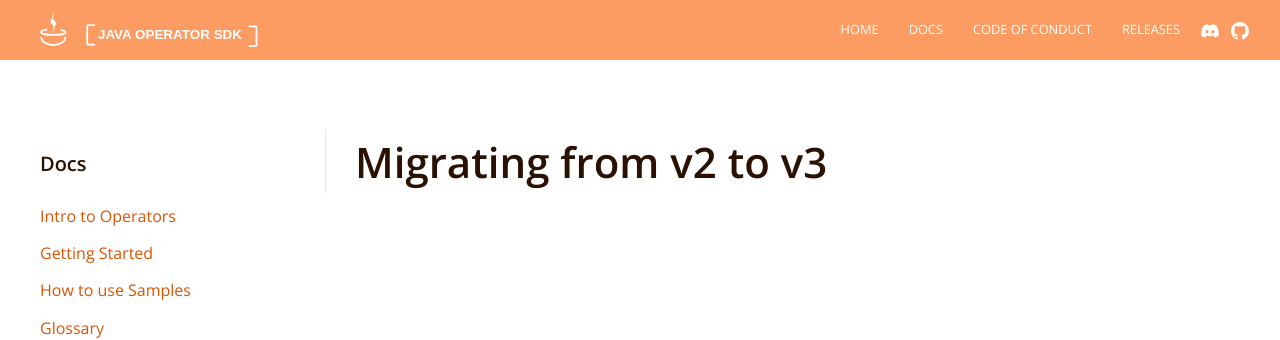
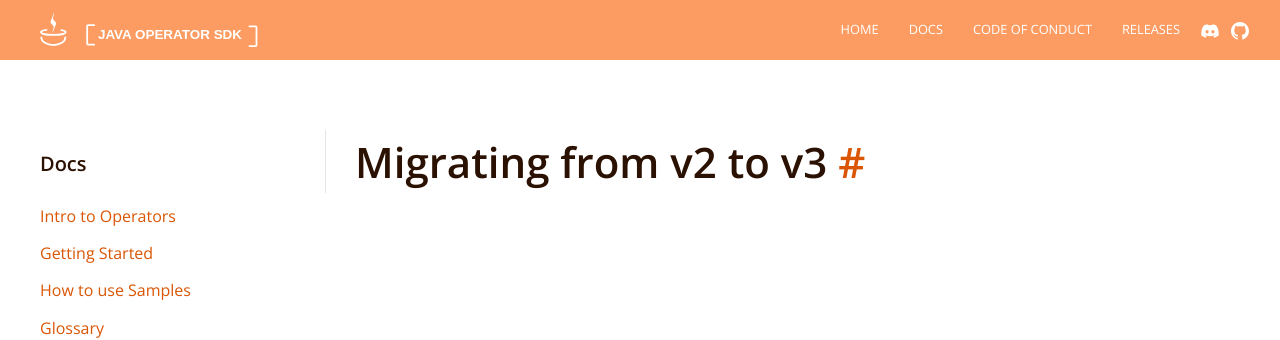
Before and after one commit to operator-framework/java-operator-sdk, a Jekyll site: the page built from docs/documentation/v3-migration.md, in a window 1280 px wide. Shown: the top 340 px of the page. Built offline with Jekyll 4.4.1, drawn with Linux system fonts in a browser that asks for light colours; nearby versions of some CDN libraries.

Commit message:
docs: use anchor headings

```diff
--- /dev/null
+++ b/docs/_includes/anchor_headings.html
@@ -0,0 +1,172 @@
+{% capture headingsWorkspace %}
+  {% comment %}
+    Copyright (c) 2018 Vladimir "allejo" Jimenez
+
+    Permission is hereby granted, free of charge, to any person
+    obtaining a copy of this software and associated documentation
+    files (the "Software"), to deal in the Software without
+    restriction, including without limitation the rights to use,
+    copy, modify, merge, publish, distribute, sublicense, and/or sell
+    copies of the Software, and to permit persons to whom the
+    Software is furnished to do so, subject to the following
+    conditions:
+
+    The above copyright notice and this permission notice shall be
+    included in all copies or substantial portions of the Software.
+
+    THE SOFTWARE IS PROVIDED "AS IS", WITHOUT WARRANTY OF ANY KIND,
+    EXPRESS OR IMPLIED, INCLUDING BUT NOT LIMITED TO THE WARRANTIES
+    OF MERCHANTABILITY, FITNESS FOR A PARTICULAR PURPOSE AND
+    NONINFRINGEMENT. IN NO EVENT SHALL THE AUTHORS OR COPYRIGHT
+    HOLDERS BE LIABLE FOR ANY CLAIM, DAMAGES OR OTHER LIABILITY,
+    WHETHER IN AN ACTION OF CONTRACT, TORT OR OTHERWISE, ARISING
+    FROM, OUT OF OR IN CONNECTION WITH THE SOFTWARE OR THE USE OR
+    OTHER DEALINGS IN THE SOFTWARE.
+  {% endcomment %}
+  {% comment %}
+    Version 1.0.11
+      https://github.com/allejo/jekyll-anchor-headings
+
+    "Be the pull request you wish to see in the world." ~Ben Balter
+
+    Usage:
+      {% include anchor_headings.html html=content anchorBody="#" %}
+
+    Parameters:
+      * html          (string) - the HTML of compiled markdown generated by kramdown in Jekyll
+
+    Optional Parameters:
+      * beforeHeading (bool)   : false  - Set to true if the anchor should be placed _before_ the heading's content
+      * headerAttrs   (string) :  ''    - Any custom HTML attributes that will be added to the heading tag; you may NOT use `id`;
+                                          the `%heading%` and `%html_id%` placeholders are available
+      * anchorAttrs   (string) :  ''    - Any custom HTML attributes that will be added to the `<a>` tag; you may NOT use `href`, `class` or `title`;
+                                          the `%heading%` and `%html_id%` placeholders are available
+      * anchorBody    (string) :  ''    - The content that will be placed inside the anchor; the `%heading%` placeholder is available
+      * anchorClass   (string) :  ''    - The class(es) that will be used for each anchor. Separate multiple classes with a space
+      * anchorTitle   (string) :  ''    - The `title` attribute that will be used for anchors
+      * h_min         (int)    :  1     - The minimum header level to build an anchor for; any header lower than this value will be ignored
+      * h_max         (int)    :  6     - The maximum header level to build an anchor for; any header greater than this value will be ignored
+      * bodyPrefix    (string) :  ''    - Anything that should be inserted inside of the heading tag _before_ its anchor and content
+      * bodySuffix    (string) :  ''    - Anything that should be inserted inside of the heading tag _after_ its anchor and content
+      * generateId    (true)   :  false - Set to true if a header without id should generate an id to use.
+
+    Output:
+      The original HTML with the addition of anchors inside of all of the h1-h6 headings.
+  {% endcomment %}
+
+  {% assign minHeader = include.h_min | default: 1 %}
+  {% assign maxHeader = include.h_max | default: 6 %}
+  {% assign beforeHeading = include.beforeHeading %}
+  {% assign headerAttrs = include.headerAttrs %}
+  {% assign nodes = include.html | split: '<h' %}
+
+  {% capture edited_headings %}{% endcapture %}
+
+  {% for _node in nodes %}
+    {% capture node %}{{ _node | strip }}{% endcapture %}
+
+    {% if node == "" %}
+      {% continue %}
+    {% endif %}
+
+    {% assign nextChar = node | replace: '"', '' | strip | slice: 0, 1 %}
+    {% assign headerLevel = nextChar | times: 1 %}
+
+    <!-- If the level is cast to 0, it means it's not a h1-h6 tag, so let's see if we need to fix it -->
+    {% if headerLevel == 0 %}
+      <!-- Split up the node based on closing angle brackets and get the first one. -->
+      {% assign firstChunk = node | split: '>' | first %}
+
+      <!-- If the first chunk does NOT contain a '<', that means we've broken another HTML tag that starts with 'h' -->
+      {% unless firstChunk contains '<' %}
+        {% capture node %}<h{{ node }}{% endcapture %}
+      {% endunless %}
+
+      {% capture edited_headings %}{{ edited_headings }}{{ node }}{% endcapture %}
+      {% continue %}
+    {% endif %}
+
+    {% capture _closingTag %}</h{{ headerLevel }}>{% endcapture %}
+    {% assign _workspace = node | split: _closingTag %}
+    {% capture _hAttrToStrip %}{{ _workspace[0] | split: '>' | first }}>{% endcapture %}
+    {% assign header = _workspace[0] | replace: _hAttrToStrip, '' %}
+    {% assign escaped_header = header | strip_html | strip %}
+
+    {% assign _classWorkspace = _workspace[0] | split: 'class="' %}
+    {% assign _classWorkspace = _classWorkspace[1] | split: '"' %}
+    {% assign _html_class = _classWorkspace[0] %}
+
+    {% if _html_class contains "no_anchor" %}
+      {% assign skip_anchor = true %}
+    {% else %}
+      {% assign skip_anchor = false %}
+    {% endif %}
+
+    {% assign _idWorkspace = _workspace[0] | split: 'id="' %}
+    {% if _idWorkspace[1] %}
+      {% assign _idWorkspace = _idWorkspace[1] | split: '"' %}
+      {% assign html_id = _idWorkspace[0] %}
+    {% elsif include.generateId %}
+      <!-- If the header did not have an id we create one. -->
+      {% assign html_id = escaped_header | slugify %}
+      {% if html_id == "" %}
+        {% assign html_id = false %}
+      {% endif %}
+      {% capture headerAttrs %}{{ headerAttrs }} id="%html_id%"{% endcapture %}
+    {% endif %}
+
+    <!-- Build the anchor to inject for our heading -->
+    {% capture anchor %}{% endcapture %}
+
+    {% if skip_anchor == false and html_id and headerLevel >= minHeader and headerLevel <= maxHeader %}
+      {% if headerAttrs %}
+        {% capture _hAttrToStrip %}{{ _hAttrToStrip | split: '>' | first }} {{ headerAttrs | replace: '%heading%', escaped_header | replace: '%html_id%', html_id }}>{% endcapture %}
+      {% endif %}
+
+      {% capture anchor %}href="#{{ html_id }}"{% endcapture %}
+
+      {% if include.anchorClass %}
+        {% capture anchor %}{{ anchor }} class="{{ include.anchorClass }}"{% endcapture %}
+      {% endif %}
+
+      {% if include.anchorTitle %}
+        {% capture anchor %}{{ anchor }} title="{{ include.anchorTitle | replace: '%heading%', escaped_header }}"{% endcapture %}
+      {% endif %}
+
+      {% if include.anchorAttrs %}
+        {% capture anchor %}{{ anchor }} {{ include.anchorAttrs | replace: '%heading%', escaped_header | replace: '%html_id%', html_id }}{% endcapture %}
+      {% endif %}
+
+      {% capture anchor %}<a {{ anchor }}>{{ include.anchorBody | replace: '%heading%', escaped_header | default: '' }}</a>{% endcapture %}
+
+      <!-- In order to prevent adding extra space after a heading, we'll let the 'anchor' value contain it -->
+      {% if beforeHeading %}
+        {% capture anchor %}{{ anchor }} {% endcapture %}
+      {% else %}
+        {% capture anchor %} {{ anchor }}{% endcapture %}
+      {% endif %}
+    {% endif %}
+
+    {% capture new_heading %}
+      <h{{ _hAttrToStrip }}
+        {{ include.bodyPrefix }}
+        {% if beforeHeading %}
+          {{ anchor }}{{ header }}
+        {% else %}
+          {{ header }}{{ anchor }}
+        {% endif %}
+        {{ include.bodySuffix }}
+      </h{{ headerLevel }}>
+    {% endcapture %}
+
+    <!--
+    If we have content after the `</hX>` tag, then we'll want to append that here so we don't lost any content.
+    -->
+    {% assign chunkCount = _workspace | size %}
+    {% if chunkCount > 1 %}
+      {% capture new_heading %}{{ new_heading }}{{ _workspace | last }}{% endcapture %}
+    {% endif %}
+
+    {% capture edited_headings %}{{ edited_headings }}{{ new_heading }}{% endcapture %}
+  {% endfor %}
+{% endcapture %}{% assign headingsWorkspace = '' %}{{ edited_headings | strip }}
--- a/docs/_layouts/docs.html
+++ b/docs/_layouts/docs.html
@@ -18,7 +18,7 @@
         </div>
         <div class="main-wrapper uk-width-1-1 uk-width-expand@m">
           <article class="uk-article">
-            {{ content }}
+            {% include anchor_headings.html html=content anchorBody="#" %}
           </article>
         </div>
       </div>
```
